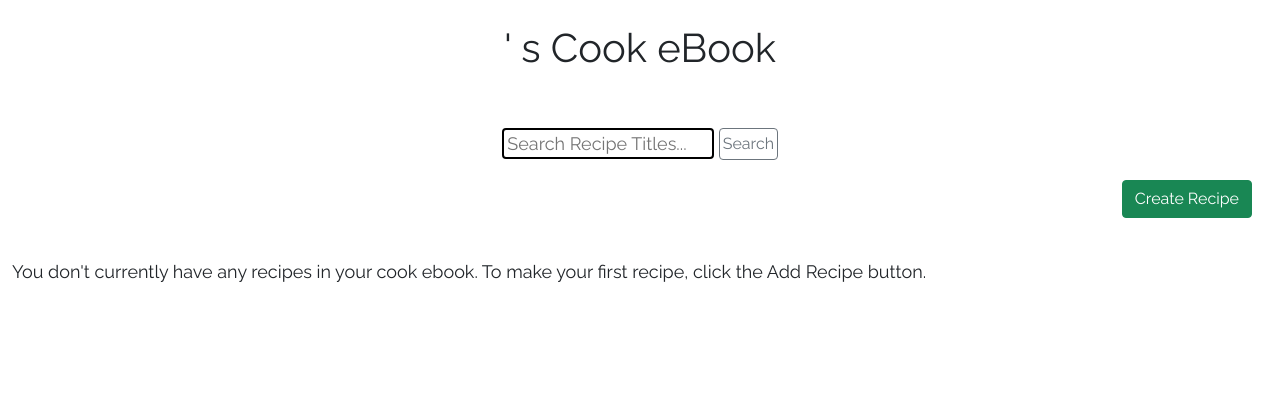
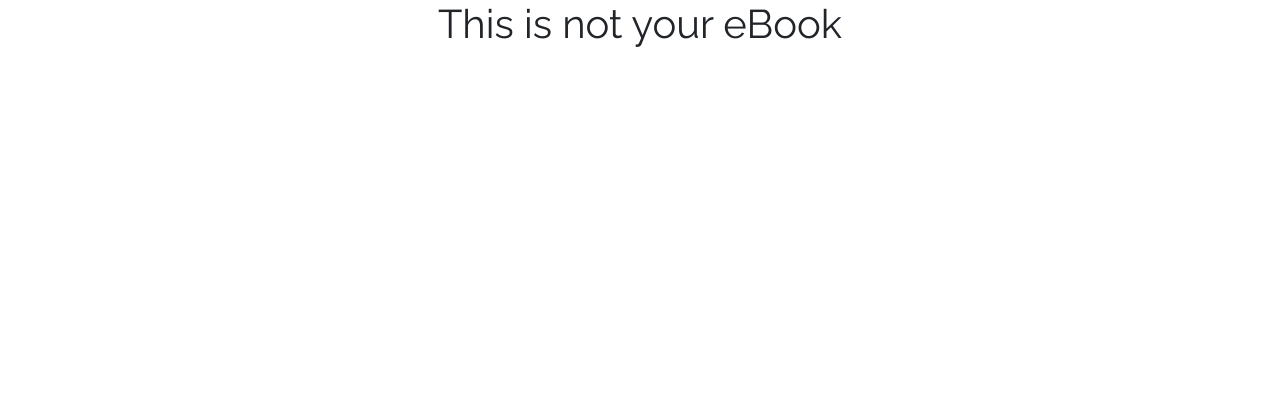
Before and after one commit to mountaincharlie/cook-ebook, a Django app: page /my-ebook/1 in a window 1280 px wide. Shown: the part 59-479 px from the top of the page. Run offline with Django 3.2, Linux system fonts and the light colour scheme; data that the repository does not hold is empty.

Commit message:
feat: add condition to ensure the logged in user can only view their own eBook

```diff
--- a/templates/my_ebook.html
+++ b/templates/my_ebook.html
@@ -4,6 +4,9 @@
 {% block head_title_extra %}My eBook{% endblock %}
 
 {% block content %}
+
+<!-- checking that the logged in user hasn't tried to replace their id with another user's in the url itself -->
+{% if user.id|slugify == request.path|slice:"::-1"|slice:":1" %}
 
 <div class="container">
     <div class="row my-ebook-heading-container p-4">
@@ -177,4 +180,16 @@
     {% endif %}
 </div>
 
+{% else %}
+
+<div class="container">
+    <div class="row">
+        <div class="col-12 align-middle">
+            <h1 class="text-center">This is not your eBook</h1>
+        </div>
+    </div>
+</div>
+
+{% endif %}
+
 {% endblock content %}
```
